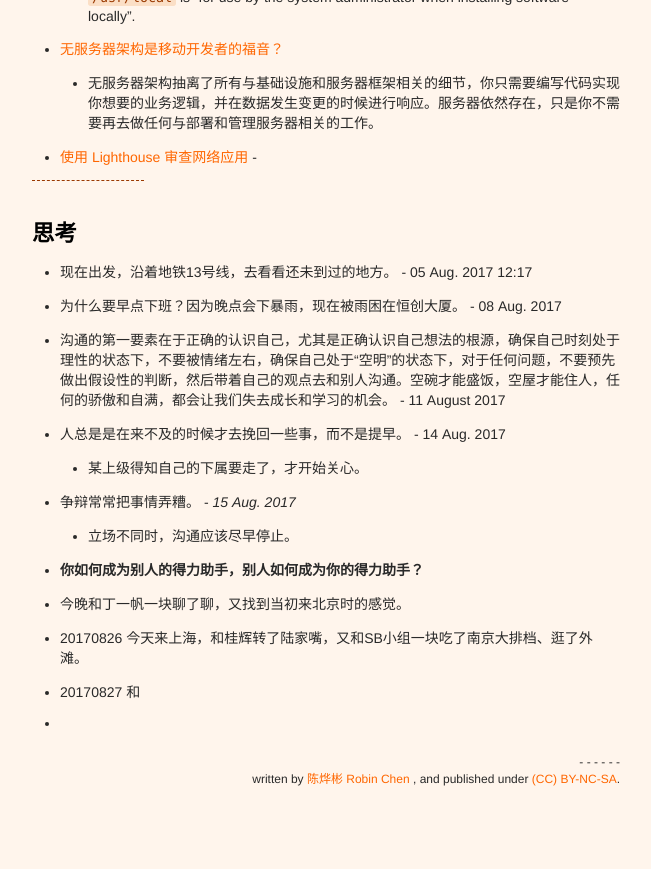
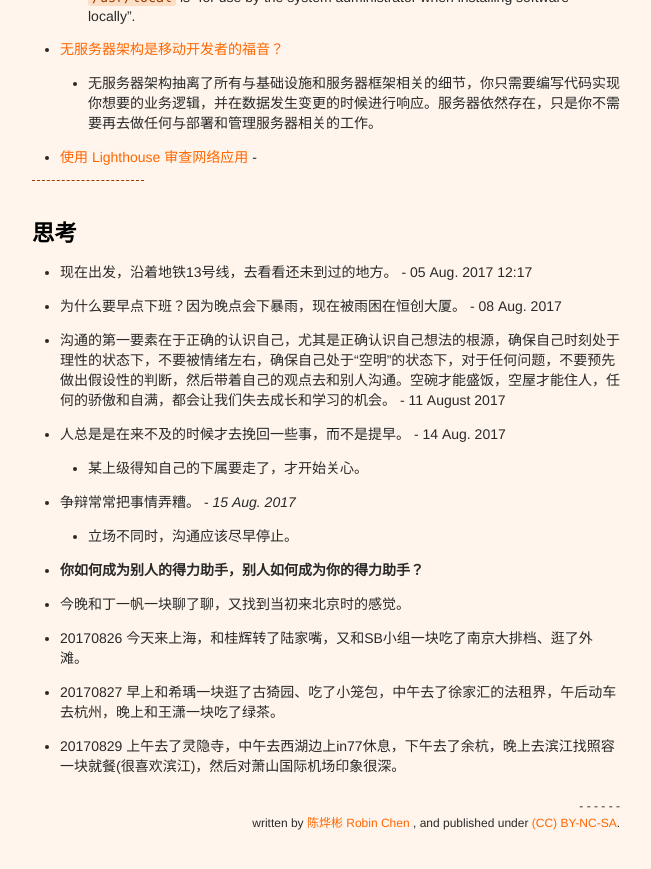
Before and after one commit to xianyuxmu/xianyuxmu.github.io, a Jekyll site: the page built from _posts/2017-08-01-monthly-reading.md, in a window 1280 px wide and 900 px high, scrolled down 3244 px. Shown: the top 869 px of the window, without its empty margins (314-965 px from the left). Built offline with Jekyll 4.4.1, drawn with Linux system fonts in a browser that asks for light colours; comment, search, counter and statistics services are not loaded.

Commit message:
trip to Shanghai

```diff
--- a/_posts/2017-08-01-monthly-reading.md
+++ b/_posts/2017-08-01-monthly-reading.md
@@ -135,5 +135,5 @@ tags:
 - **你如何成为别人的得力助手，别人如何成为你的得力助手？**
 - 今晚和丁一帆一块聊了聊，又找到当初来北京时的感觉。
 - 20170826 今天来上海，和桂辉转了陆家嘴，又和SB小组一块吃了南京大排档、逛了外滩。
-- 20170827 和
--
+- 20170827 早上和希瑀一块逛了古猗园、吃了小笼包，中午去了徐家汇的法租界，午后动车去杭州，晚上和王潇一块吃了绿茶。
+- 20170829 上午去了灵隐寺，中午去西湖边上in77休息，下午去了余杭，晚上去滨江找照容一块就餐(很喜欢滨江)，然后对萧山国际机场印象很深。
```
